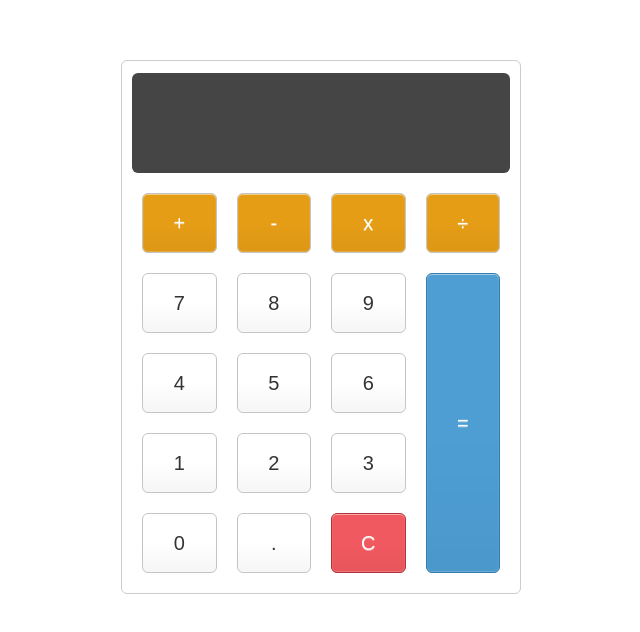
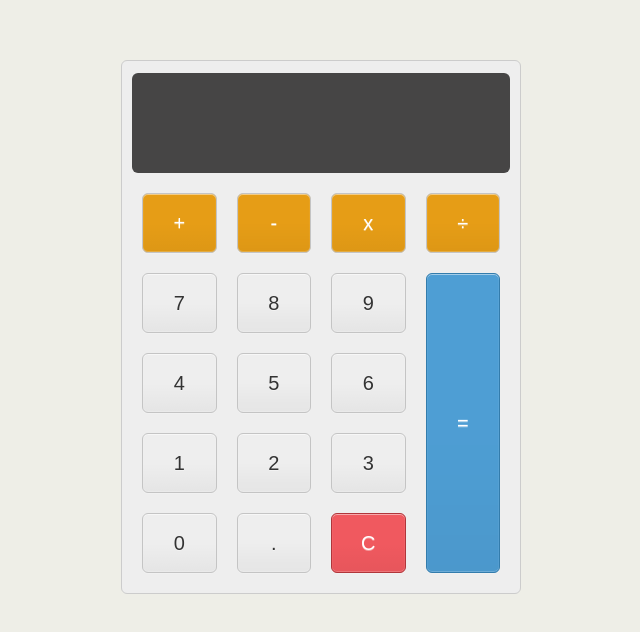
Before and after one commit to kumokuro/calculator, a plain HTML site: page index.html in a window 1280 px wide. Shown: the part 140-772 px from the top of the page, without its empty margins (319-959 px from the left). Drawn offline with Linux system fonts and the light colour scheme.

Commit message:
body and calculator background-color added

```diff
--- a/style.css
+++ b/style.css
@@ -15,6 +15,7 @@ body {
   display: flex;
   justify-content: center;
   align-items: center;
+  background-color: #eeeee7;
 }
 
 .calculator {
@@ -22,6 +23,7 @@ body {
   border-radius: 6px;
   margin-top: 200px;
   width: 400px;
+  background-color: #eee;
 }
 
 .display {
```
